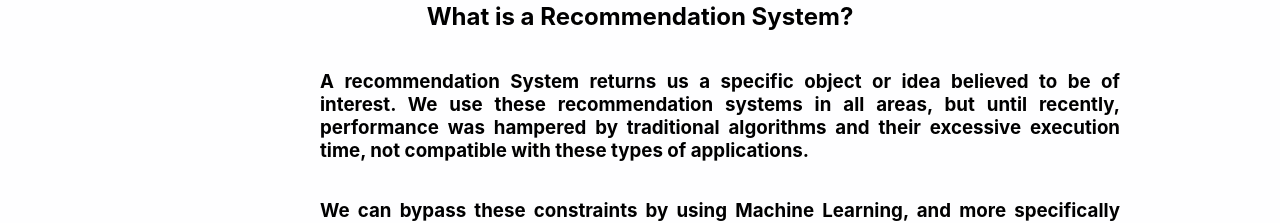
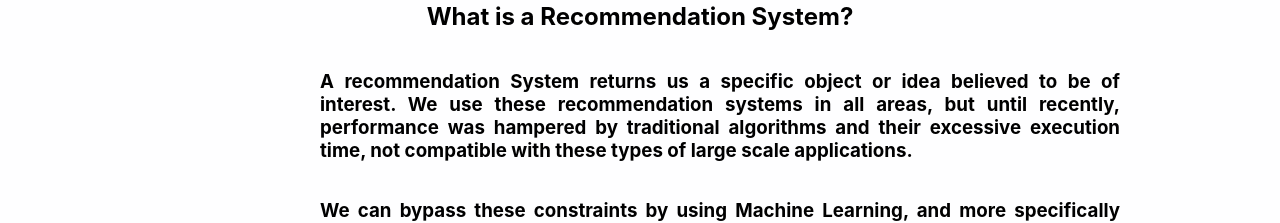
Before and after one commit to JuanC010n/Capstone-Project, a React (Create React App) app: page / in a window 1280 px wide. Shown: the part 158-381 px from the top of the page. Built offline with nearby package versions, Linux system fonts and the light colour scheme.

Commit message:
update text

```diff
--- a/src/App.js
+++ b/src/App.js
@@ -97,7 +97,7 @@ class App extends Component {
       <h2 > What is a Recommendation System?</h2>
         <h3 class = "texts"> A recommendation System returns us a specific object or idea believed to be of interest.
          We use these recommendation systems in all areas, but until recently, performance was hampered by traditional algorithms
-         and their excessive execution time, not compatible with these types of applications. </h3>
+         and their excessive execution time, not compatible with these types of large scale applications. </h3>
          <h3 class = "texts"> We can bypass these constraints by using Machine Learning, and more specifically Neural Networks. Neural Networks
          aim to simulate brain function between interacting neurons. Through models made up of layers of nodes,
          we can estimate a solution to a problem.</h3>
```
Also changed, not shown: 1 other file (tests, documents, lock files or other folders).
